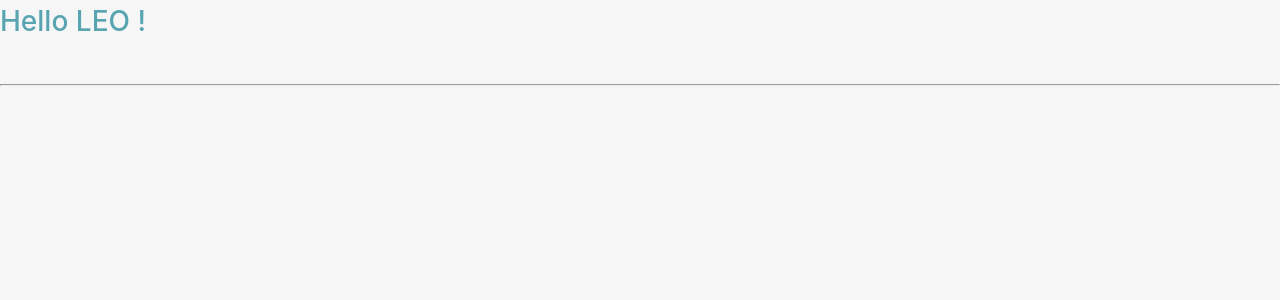
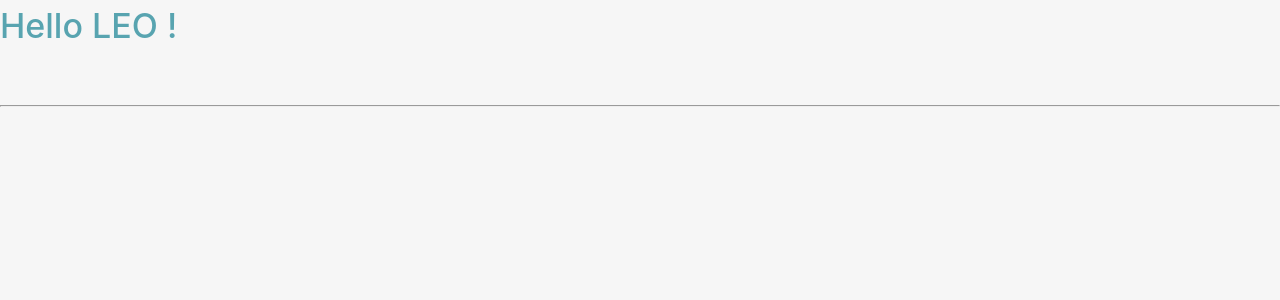
Before and after one commit to sit-leo/leo-frontend, a Next.js app: page / in a window 1280 px wide. Shown: the top 300 px of the page. Built offline with nearby package versions, Linux system fonts and the light colour scheme.

Commit message:
[ADD] add full of fonts from style guide

```diff
--- a/components/base/Text.js
+++ b/components/base/Text.js
@@ -2,18 +2,41 @@ import React from 'react';
 import styled from 'styled-components';
 
 import colors from '../../config/color';
+import fonts from '../../config/font';
 
 const Text = styled.span`
-  color: ${colors.text.main};
+  font-size: ${fonts.size.paragraph};
+  color: ${colors.text.paragraph};
 `;
 
 export default Text;
 
-export const TitlePrimary = styled.h1`
+export const Title = styled.h1`
+  font-size: ${fonts.size.large};
+  color: ${colors.text.main};
+`;
+
+export const TitlePrimary = styled(Title)`
   color: ${colors.primary};
 `;
 
+export const TitleMedium = styled.h2`
+  font-size: ${fonts.size.medium};
+  color: ${colors.text.main};
+`;
+
+export const TextSmall = styled.h4`
+  font-size: ${fonts.size.small};
+  color: ${colors.text.paragraph};
+  font-weight: normal;
+`;
+
+export const TitleSmall = styled(TextSmall)`
+  font-weight: 600;
+`;
+
 export const Paragraph = styled.p`
+  font-size: ${fonts.size.paragraph};
   color: ${colors.text.paragraph};
 `;
 
```
